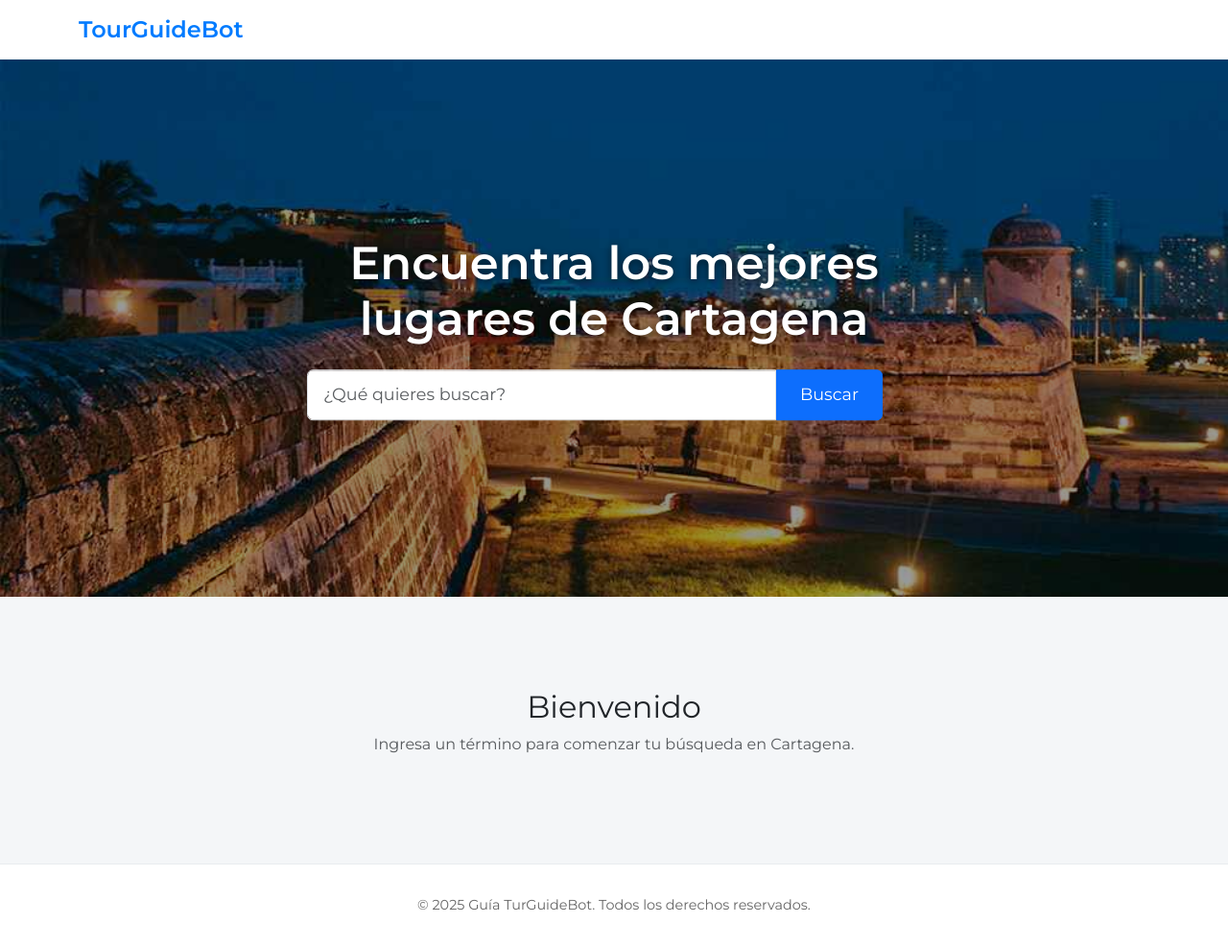
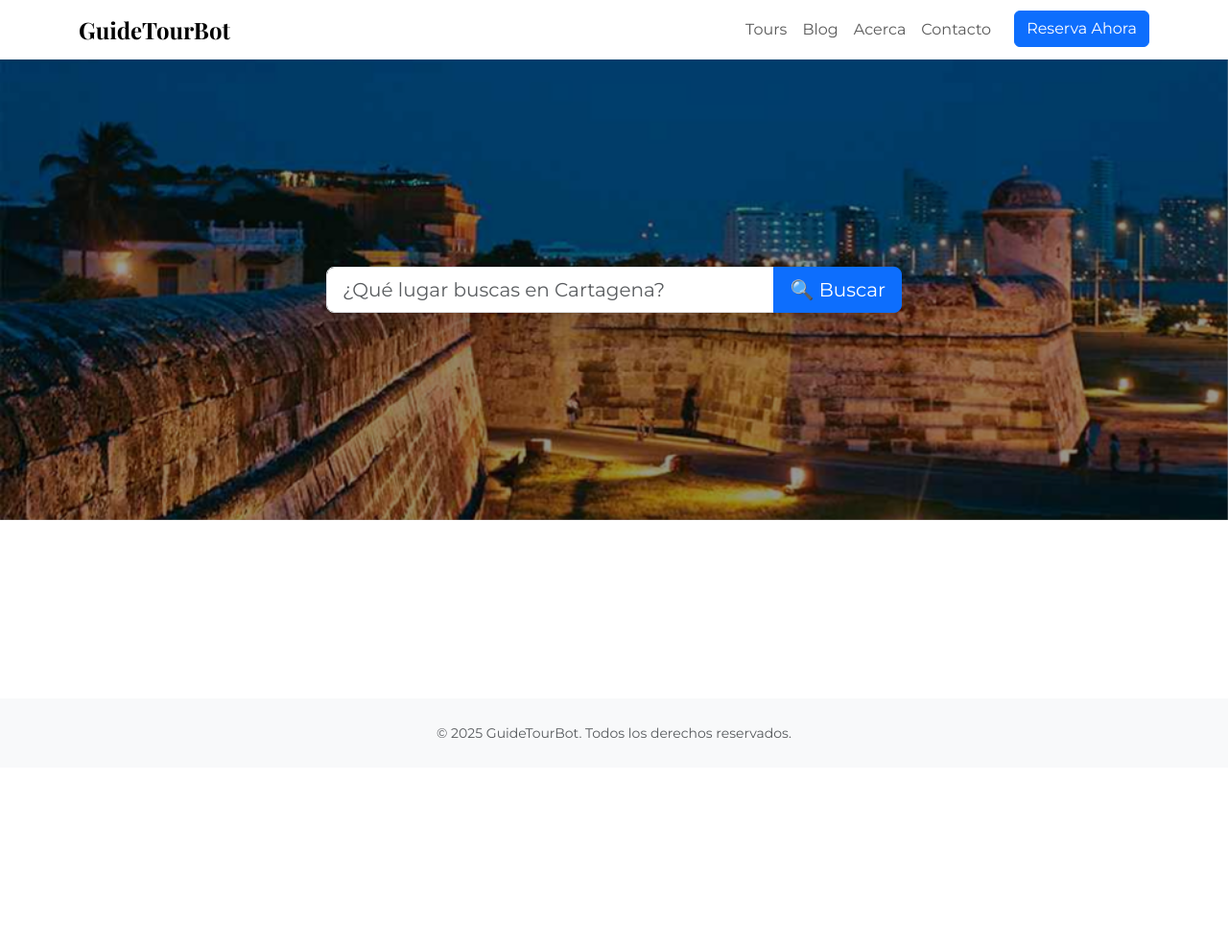
Before and after one commit to kalethabh/GuiaTuristico, a Flask app: page / in a window 1280 px wide. Shown: the whole page at 96% size. After the commit the page ends 770 px from the top, so only its background shows below. Run offline with Flask 2, Linux system fonts and the light colour scheme; parts of the project's set-up code (start-up, migrations or seed data) failed here and were passed over.

```diff
--- a/con imagenes/templates/index.html
+++ b/con imagenes/templates/index.html
@@ -2,108 +2,169 @@
 <html lang="es">
 <head>
   <meta charset="UTF-8">
-  <meta name="viewport" content="width=device-width, initial-scale=1, shrink-to-fit=no">
-  <title>GayTor - Buscador</title>
+  <meta name="viewport" content="width=device-width,initial-scale=1">
+  <title>GuideTourBot</title>
+
   <!-- Google Fonts -->
-  <link href="https://fonts.googleapis.com/css2?family=Montserrat:wght@400;600&display=swap" rel="stylesheet">
-  <!-- Bootstrap CSS -->
-  <link href="https://cdn.jsdelivr.net/npm/bootstrap@5.3.0/dist/css/bootstrap.min.css" rel="stylesheet">
+  <link
+    href="https://fonts.googleapis.com/css2?family=Montserrat:wght@400;600&family=Playfair+Display:wght@700&display=swap"
+    rel="stylesheet"
+  >
+  <!-- Bootstrap 5 CSS -->
+  <link
+    href="https://cdn.jsdelivr.net/npm/bootstrap@5.3.0/dist/css/bootstrap.min.css"
+    rel="stylesheet"
+  >
+
   <style>
-    body {font-family: 'Montserrat', sans-serif; background: #f4f6f8; margin: 0; padding: 0;}
-    .navbar {background-color: #ffffff; box-shadow: 0 2px 4px rgba(0,0,0,0.1);}
-    .navbar-brand {font-weight: 600; font-size: 1.5rem; color: #007bff;}
-    .hero {position: relative; height: 70vh; overflow: hidden;}
-    .carousel-inner, .carousel-item {width: 100%; height: 100%;}
-    .carousel-item {background-size: cover; background-position: center;}
-    .hero-overlay {position: absolute; top: 0; left: 0; width: 100%; height: 100%; background: rgba(0,0,0,0.4); z-index: 1;}
-    .hero-content {position: absolute; top: 50%; left: 50%; transform: translate(-50%, -50%); z-index: 2; text-align: center; color: #fff;}
-    .hero-content h1 {font-size: 3rem; font-weight: 600; margin-bottom: 1rem; text-shadow: 0 2px 8px rgba(0,0,0,0.6);}
-    .search-bar {max-width: 600px; width: 100%; display: flex;}
-    .search-bar .form-control {border-top-right-radius: 0; border-bottom-right-radius: 0; font-size: 1.1rem; padding: 0.75rem 1rem;}
-    .search-bar .btn {border-top-left-radius: 0; border-bottom-left-radius: 0; font-size: 1.1rem; padding: 0.75rem 1.5rem;}
-    .results-section {padding: 3rem 0;}
-    .card {border: none; transition: transform 0.2s, box-shadow 0.2s;}
-    .card:hover {transform: translateY(-5px); box-shadow: 0 6px 18px rgba(0,0,0,0.1);}
-    .card-img-top {height: 180px; object-fit: cover;}
-    .footer {background: #ffffff; padding: 2rem 0; text-align: center; font-size: 0.9rem; color: #666; border-top: 1px solid #e9ecef;}
+    body {
+      font-family: 'Montserrat', sans-serif;
+      margin: 0;
+      padding: 0;
+    }
+    .navbar-brand {
+      font-family: 'Playfair Display', serif;
+      font-size: 1.5rem;
+    }
+    .hero {
+      position: relative;
+      height: 60vh;
+      overflow: hidden;
+    }
+    .hero .carousel-item img {
+      object-fit: cover;
+      width: 100%;
+      height: 100%;
+    }
+    .hero .overlay {
+      position: absolute;
+      top: 0; left: 0;
+      width: 100%; height: 100%;
+      background: rgba(0, 0, 0, 0.4);
+      z-index: 1;
+    }
+    .search-container {
+      position: absolute;
+      top: 50%; left: 50%;
+      transform: translate(-50%, -50%);
+      z-index: 2;
+      width: 90%;
+      max-width: 600px;
+    }
+    footer {
+      background: #f8f9fa;
+    }
+
+    /* Badge sutil "Más relevante" en azul */
+    .badge-highlight {
+      position: absolute;
+      bottom: 0.75rem;
+      left: 50%;
+      transform: translateX(-50%);
+      background: rgba(13, 110, 253, 0.9); /* azul Bootstrap primary */
+      color: #ffffff;
+      padding: 0.3rem 0.6rem;
+      font-size: 0.85rem;
+      font-weight: 600;
+      border-radius: 1.25rem;
+      box-shadow: 0 2px 4px rgba(0, 0, 0, 0.1);
+      text-transform: none;
+      z-index: 3;
+    }
   </style>
 </head>
-<body>
+<body class="d-flex flex-column min-vh-100">
+
   <!-- Navbar -->
-  <nav class="navbar navbar-expand-lg">
+  <nav class="navbar navbar-expand-lg navbar-light bg-white shadow-sm">
     <div class="container">
-      <a class="navbar-brand" href="#">TourGuideBot</a>
+      <a class="navbar-brand" href="#">GuideTourBot</a>
+      <button class="navbar-toggler" type="button"
+              data-bs-toggle="collapse" data-bs-target="#navMenu">
+        <span class="navbar-toggler-icon"></span>
+      </button>
+      <div class="collapse navbar-collapse" id="navMenu">
+        <ul class="navbar-nav ms-auto">
+          <li class="nav-item"><a class="nav-link" href="#">Tours</a></li>
+          <li class="nav-item"><a class="nav-link" href="#">Blog</a></li>
+          <li class="nav-item"><a class="nav-link" href="#">Acerca</a></li>
+          <li class="nav-item"><a class="nav-link" href="#">Contacto</a></li>
+          <li class="nav-item">
+            <a class="btn btn-primary ms-3" href="#">Reserva Ahora</a>
+          </li>
+        </ul>
+      </div>
     </div>
   </nav>
 
-  <!-- Hero Section with Carousel and Search -->
-  <section class="hero">
-    <div id="heroCarousel" class="carousel slide h-100" data-bs-ride="carousel" data-bs-interval="4000">
-      <div class="carousel-inner">
-        <div class="carousel-item active" style="background-image: url('/static/imagenes/ciudad_amurallada.jpg');"></div>
-        <div class="carousel-item" style="background-image: url('/static/imagenes/cafe_del_mar.jpg');"></div>
-        <div class="carousel-item" style="background-image: url('/static/imagenes/bocagrande.jpg');"></div>
-        <div class="carousel-item" style="background-image: url('/static/imagenes/castillo_san_felipe.jpg');"></div>
-        <div class="carousel-item" style="background-image: url('/static/imagenes/la_cevicheria.jpg');"></div>
-        <div class="carousel-item" style="background-image: url('/static/imagenes/islas_rosario.jpg');"></div>
-        <div class="carousel-item" style="background-image: url('/static/imagenes/chiva_rumbera.jpg');"></div>
-        <div class="carousel-item" style="background-image: url('/static/imagenes/getsemani.jpg');"></div>
-        <div class="carousel-item" style="background-image: url('/static/imagenes/mercado_basurto.jpg');"></div>
-        <div class="carousel-item" style="background-image: url('/static/imagenes/la_popa.jpg');"></div>
-        <div class="carousel-item" style="background-image: url('/static/imagenes/aereo.jpg');"></div>
-        <div class="carousel-item" style="background-image: url('/static/imagenes/transca.jpg');"></div>
-        <div class="carousel-item" style="background-image: url('/static/imagenes/paseobahia.jpg');"></div>
-        <div class="carousel-item" style="background-image: url('/static/imagenes/utb.jpg');"></div>
-        <div class="carousel-item" style="background-image: url('/static/imagenes/udc.jpg');"></div>
-        <div class="carousel-item" style="background-image: url('/static/imagenes/serrezuela.jpg');"></div>
-        <div class="carousel-item" style="background-image: url('/static/imagenes/plazaboca.jpg');"></div>
-        <div class="carousel-item" style="background-image: url('/static/imagenes/museo.jpg');"></div>
-        <div class="carousel-item" style="background-image: url('/static/imagenes/manzana.jpg');"></div>
-        <div class="carousel-item" style="background-image: url('/static/imagenes/terminal.jpg');"></div>
-      </div>
+  <!-- Carousel Hero -->
+  <div id="heroCarousel" class="carousel slide hero" data-bs-ride="carousel" data-bs-interval="4000">
+    <div class="carousel-inner h-100">
+      {% for img in ['ciudad_amurallada.jpg', 'cafe_del_mar.jpg', 'bocagrande.jpg'] %}
+        <div class="carousel-item h-100 {% if loop.first %}active{% endif %}">
+          <img
+            src="{{ url_for('static', filename='imagenes/' ~ img) }}"
+            alt="Slide {{ loop.index }}"
+          >
+        </div>
+      {% endfor %}
     </div>
-    <div class="hero-overlay"></div>
-    <div class="hero-content">
-      <h1>Encuentra los mejores lugares de Cartagena</h1>
-      <form method="post" class="search-bar mt-4">
-        <input type="text" name="query" class="form-control" placeholder="¿Qué quieres buscar?" required>
-        <button type="submit" class="btn btn-primary">Buscar</button>
+    <div class="overlay"></div>
+    <div class="search-container">
+      <form method="post" class="input-group shadow-lg">
+        <input
+          type="text"
+          name="query"
+          class="form-control form-control-lg"
+          placeholder="¿Qué lugar buscas en Cartagena?"
+          required
+          value=""
+        >
+        <button class="btn btn-primary btn-lg" type="submit">🔍 Buscar</button>
       </form>
     </div>
-  </section>
+  </div>
 
   <!-- Resultados -->
-  <div class="container results-section">
+  <div class="container my-5 flex-grow-1">
     {% if resultados %}
+      <h2 class="mb-4 text-center">Resultados</h2>
       <div class="row g-4">
         {% for r in resultados %}
-          <div class="col-lg-4 col-md-6">
-            <div class="card h-100">
-              <img src="{{ r.imagen_url }}" class="card-img-top" alt="{{ r.texto }}">
-              <div class="card-body">
+          <div class="col-md-4">
+            <div class="card h-100 shadow-sm position-relative">
+              {% if loop.first %}
+                <span class="badge-highlight">Más relevante</span>
+              {% endif %}
+              <img
+                src="{{ r.imagen_url }}"
+                class="card-img-top"
+                alt="{{ r.texto }}"
+                style="object-fit: cover; height: 200px;"
+              >
+              <div class="card-body d-flex flex-column">
                 <h5 class="card-title">{{ r.texto }}</h5>
-                <p class="card-text"><small class="text-muted">Relevancia: {{ r.score }}</small></p>
+                <p class="mt-auto mb-0">
+                  <small class="text-muted">Score: {{ r.score }}</small>
+                </p>
               </div>
             </div>
           </div>
         {% endfor %}
       </div>
-    {% else %}
-      <div class="text-center py-5">
-        <h2 class="fw-light">Bienvenido</h2>
-        <p class="text-muted">Ingresa un término para comenzar tu búsqueda en Cartagena.</p>
-      </div>
     {% endif %}
   </div>
 
   <!-- Footer -->
-  <footer class="footer">
-    <div class="container">
-      &copy; 2025 Guía TurGuideBot. Todos los derechos reservados.
+  <footer class="py-4 mt-auto">
+    <div class="container text-center">
+      <small class="text-muted">© 2025 GuideTourBot. Todos los derechos reservados.</small>
     </div>
   </footer>
 
-  <!-- Bootstrap JS -->
-  <script src="https://cdn.jsdelivr.net/npm/bootstrap@5.3.0/dist/js/bootstrap.bundle.min.js"></script>
+  <!-- Bootstrap 5 JS Bundle -->
+  <script
+    src="https://cdn.jsdelivr.net/npm/bootstrap@5.3.0/dist/js/bootstrap.bundle.min.js"
+  ></script>
 </body>
 </html>
```
